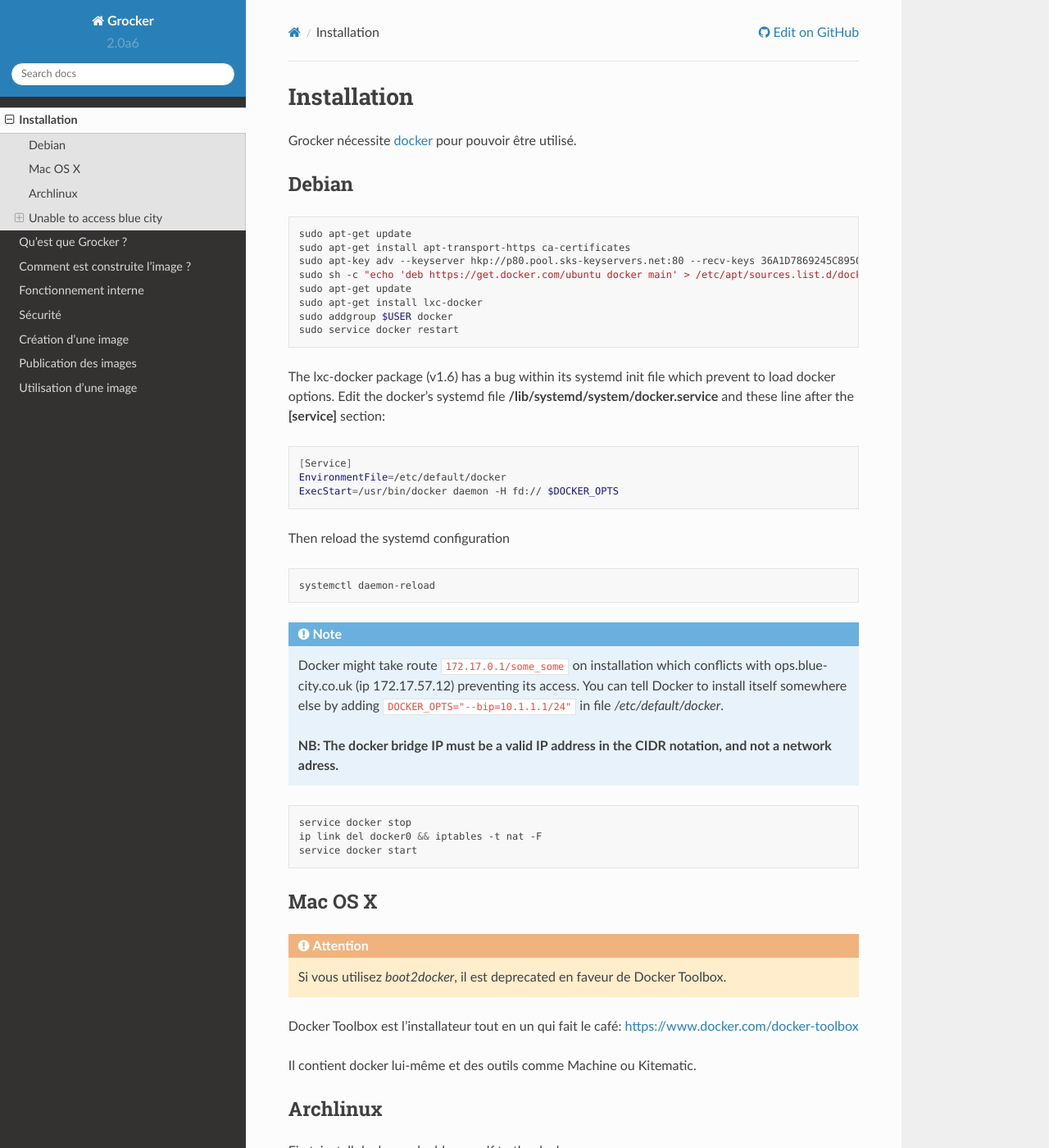
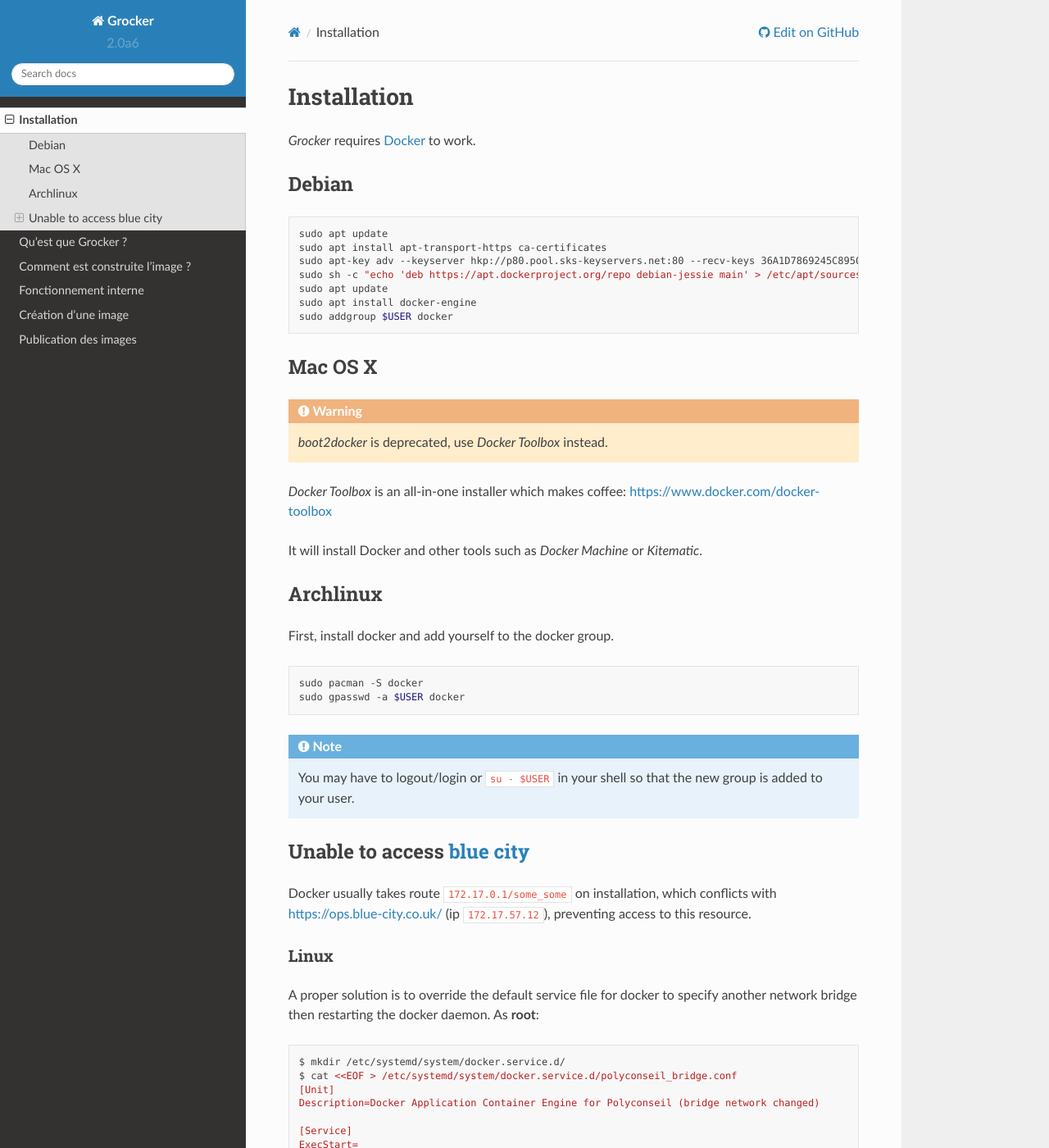
Before and after one commit to Polyconseil/grocker, a Sphinx documentation site: the page built from docs/installation.rst, in a window 1280 px wide and 1400 px high. Shown: the whole window at 82% size. Built offline with Sphinx 7.4.7 and the Read the Docs theme 2.0.0, drawn with Linux system fonts in a browser that asks for light colours; some of the changed text lies outside the part shown.

Commit message:
Docs: Update and move some part to BlueDjango

```diff
--- a/docs/index.rst
+++ b/docs/index.rst
@@ -6,7 +6,5 @@
     installation
     concepts
     internals
-    security
     usage/build
     usage/publish
-    usage/run
--- a/docs/installation.rst
+++ b/docs/installation.rst
@@ -1,64 +1,33 @@
 Installation
 ============
 
-Grocker nécessite `docker`_ pour pouvoir être utilisé.
+*Grocker* requires `Docker <https://www.docker.com/>`_ to work.
 
-.. _docker: https://www.docker.com/
 
 Debian
 ------
 
 .. code-block:: shell
 
-  sudo apt-get update
-  sudo apt-get install apt-transport-https ca-certificates
+  sudo apt update
+  sudo apt install apt-transport-https ca-certificates
   sudo apt-key adv --keyserver hkp://p80.pool.sks-keyservers.net:80 --recv-keys 36A1D7869245C8950F966E92D8576A8BA88D21E9
-  sudo sh -c "echo 'deb https://get.docker.com/ubuntu docker main' > /etc/apt/sources.list.d/docker.list"
-  sudo apt-get update
-  sudo apt-get install lxc-docker
+  sudo sh -c "echo 'deb https://apt.dockerproject.org/repo debian-jessie main' > /etc/apt/sources.list.d/docker.list"
+  sudo apt update
+  sudo apt install docker-engine
   sudo addgroup $USER docker
-  sudo service docker restart
 
-The lxc-docker package (v1.6) has a bug within its systemd init file which prevent to load docker options.
-Edit the docker's systemd file **/lib/systemd/system/docker.service** and these line after the **[service]** section:
-
-.. code-block:: shell
-
-  [Service]
-  EnvironmentFile=/etc/default/docker
-  ExecStart=/usr/bin/docker daemon -H fd:// $DOCKER_OPTS
-
-Then reload the systemd configuration
-
-.. code-block:: shell
-
-  systemctl daemon-reload
-
-.. note::
-
-  Docker might take route ``172.17.0.1/some_some`` on installation which conflicts
-  with ops.blue-city.co.uk (ip 172.17.57.12) preventing its access.
-  You can tell Docker to install itself somewhere else by adding
-  ``DOCKER_OPTS="--bip=10.1.1.1/24"`` in file */etc/default/docker*.
-
-  **NB: The docker bridge IP must be a valid IP address in the CIDR notation, and not a network adress.**
-
-.. code-block:: shell
-
-  service docker stop
-  ip link del docker0 && iptables -t nat -F
-  service docker start
 
 Mac OS X
 --------
 
-.. attention::
+.. warning::
 
-    Si vous utilisez `boot2docker`, il est deprecated en faveur de Docker Toolbox.
+    *boot2docker* is deprecated, use *Docker Toolbox* instead.
 
-Docker Toolbox est l'installateur tout en un qui fait le café: https://www.docker.com/docker-toolbox
+*Docker Toolbox* is an all-in-one installer which makes coffee: https://www.docker.com/docker-toolbox
 
-Il contient docker lui-même et des outils comme Machine ou Kitematic.
+It will install Docker and other tools such as *Docker Machine* or *Kitematic*.
 
 
 Archlinux
@@ -76,6 +45,8 @@
     You may have to logout/login or ``su - $USER`` in your shell so that the new group is added to your user.
 
 
+.. _polyconseil_docker_bridge:
+
 Unable to access `blue city <https://ops.blue-city.co.uk>`_
 -----------------------------------------------------------
 
@@ -87,25 +58,21 @@
 """""
 
 A proper solution is to override the default service file for docker to specify
-another network bridge. As **root**:
+another network bridge then restarting the docker daemon. As **root**:
 
-.. code-block:: shell
+.. code-block:: bash
 
-    mkdir /etc/systemd/system/docker.service.d/
-    cp /usr/lib/systemd/system/docker.service /etc/systemd/system/docker.service.d/docker_poly.conf
-
-Edit the new configuration with your favorite text editor (``/etc/systemd/system/docker.service.d/docker_poly.conf``)
-to add ``--bip=10.1.1.1/24`` to the ExecStart parameter and perhaps modify the Description parameter. It should look
-like:
-
-.. code-block:: ini
-
+    $ mkdir /etc/systemd/system/docker.service.d/
+    $ cat <<EOF > /etc/systemd/system/docker.service.d/polyconseil_bridge.conf
     [Unit]
     Description=Docker Application Container Engine for Polyconseil (bridge network changed)
 
     [Service]
     ExecStart=
     ExecStart=/usr/bin/docker daemon -H fd:// --bip=10.1.1.1/24
+    EOF
+    $ systemctl daemon-reload
+    $ systemctl restart docker.service
 
 .. note::
 
@@ -115,9 +82,3 @@
     For more information, ``man 5 systemd.service`` -> ExecStart=. "If the
     empty string is assigned to this option, the list of commands to start is
     reset, prior assignments of this option will have no effect."
-
-You should restart the docker daemon.
-
-.. code-block:: shell
-
-    systemctl restart docker.service
--- a/docs/internals.rst
+++ b/docs/internals.rst
@@ -48,4 +48,4 @@
   $ docker ps  # trouvez le nom ou l'ID du container qui vous intéresse
   $ docker exec -ti <CONTAINER_NAME> /bin/bash
 
-Eh hop, vous voilà avec un *shell bash* dans ce conteneur. Vous serez sous l'utilisateur *blue*.
+Eh hop, vous voilà avec un *shell bash* dans ce conteneur. Vous serez sous l'utilisateur *grocker*.
```
Also changed, not shown: docs/concepts.rst (+3 -81 lines), docs/security.rst (deleted, +0 -17 lines), docs/usage/run.rst (deleted, +0 -154 lines).
